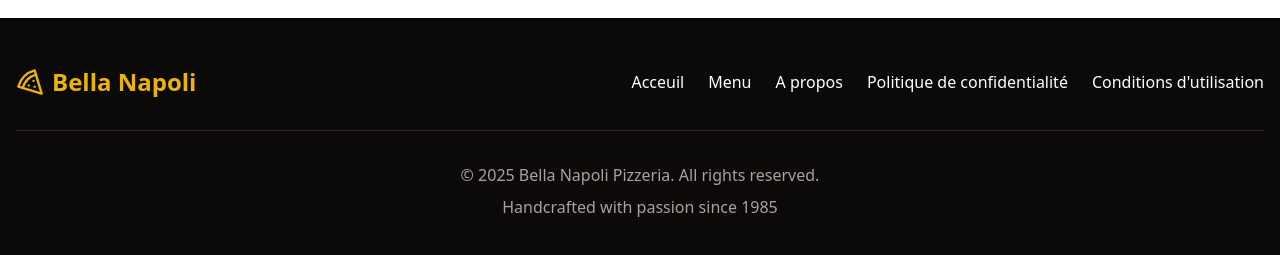
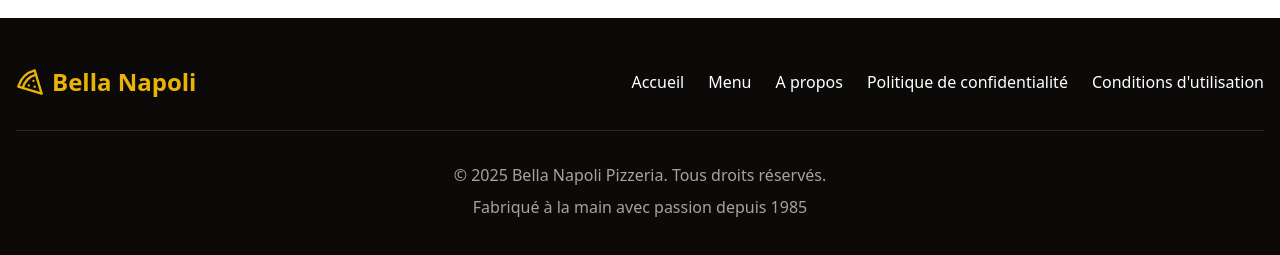
Before and after one commit to aftisseamel/pizze, a React (Vite) app: page / in a window 1280 px wide. Shown: the part 2382-2637 px from the top of the page. Built offline with nearby package versions, Linux system fonts and the light colour scheme.

Commit message:
corection signature

```diff
--- a/src/components/Footer.tsx
+++ b/src/components/Footer.tsx
@@ -12,7 +12,7 @@ const Footer = () => {
           </div>
 
           <div className="flex flex-wrap justify-center gap-6">
-            <a href="#" className="hover:text-yellow-500 transition-colors">Acceuil</a>
+            <a href="#" className="hover:text-yellow-500 transition-colors">Accueil</a>
             <a href="#menu" className="hover:text-yellow-500 transition-colors">Menu</a>
             <a href="#about" className="hover:text-yellow-500 transition-colors">A propos</a>
             {/* <a href="#contact" className="hover:text-yellow-500 transition-colors">Contacts</a> */}
@@ -24,8 +24,8 @@ const Footer = () => {
         <hr className="border-stone-800 mb-8" />
 
         <div className="text-center text-stone-400">
-          <p>&copy; {new Date().getFullYear()} Bella Napoli Pizzeria. All rights reserved.</p>
-          <p className="mt-2">Handcrafted with passion since 1985</p>
+          <p>&copy; {new Date().getFullYear()} Bella Napoli Pizzeria. Tous droits réservés.</p>
+          <p className="mt-2">Fabriqué à la main avec passion depuis 1985</p>
         </div>
       </div>
     </footer>
```
